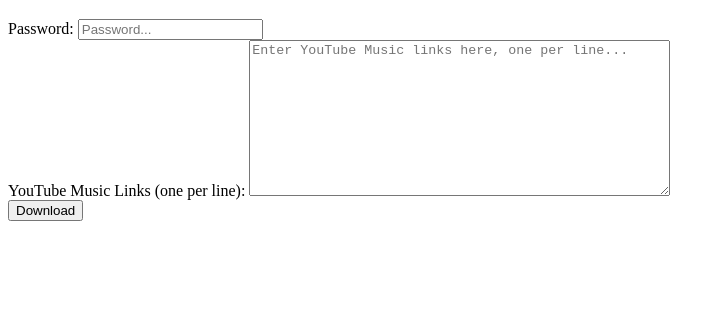
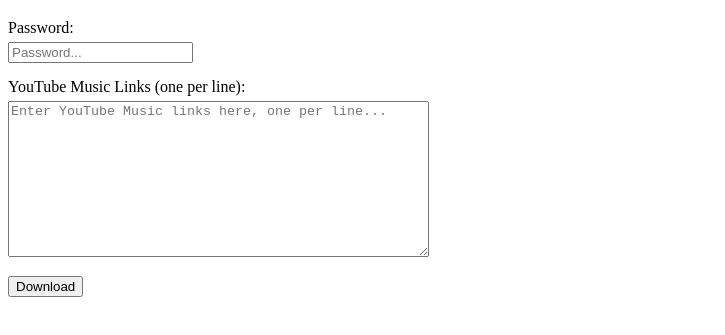
Before and after one commit to pl3lee/youtube-music-downloader, a plain HTML site: page ui/index.html in a window 1280 px wide. Shown: the part 61-396 px from the top of the page, without its empty margins (0-725 px from the left). Drawn offline with Linux system fonts and the light colour scheme.

```diff
--- a/ui/index.html
+++ b/ui/index.html
@@ -6,6 +6,15 @@
     <title>Youtube Music Downloader</title>
 </head>
 <body>
+    <style>
+        label {
+            display: block;
+            margin-bottom: 5px;
+        }
+        body > div:not(#results) {
+            margin-bottom: 15px;
+        }
+    </style>
     <h1>Youtube Music Downloader</h1>
     <div>
         <label for="pwd">Password:</label>
```
Also changed, not shown: 2 other files.
